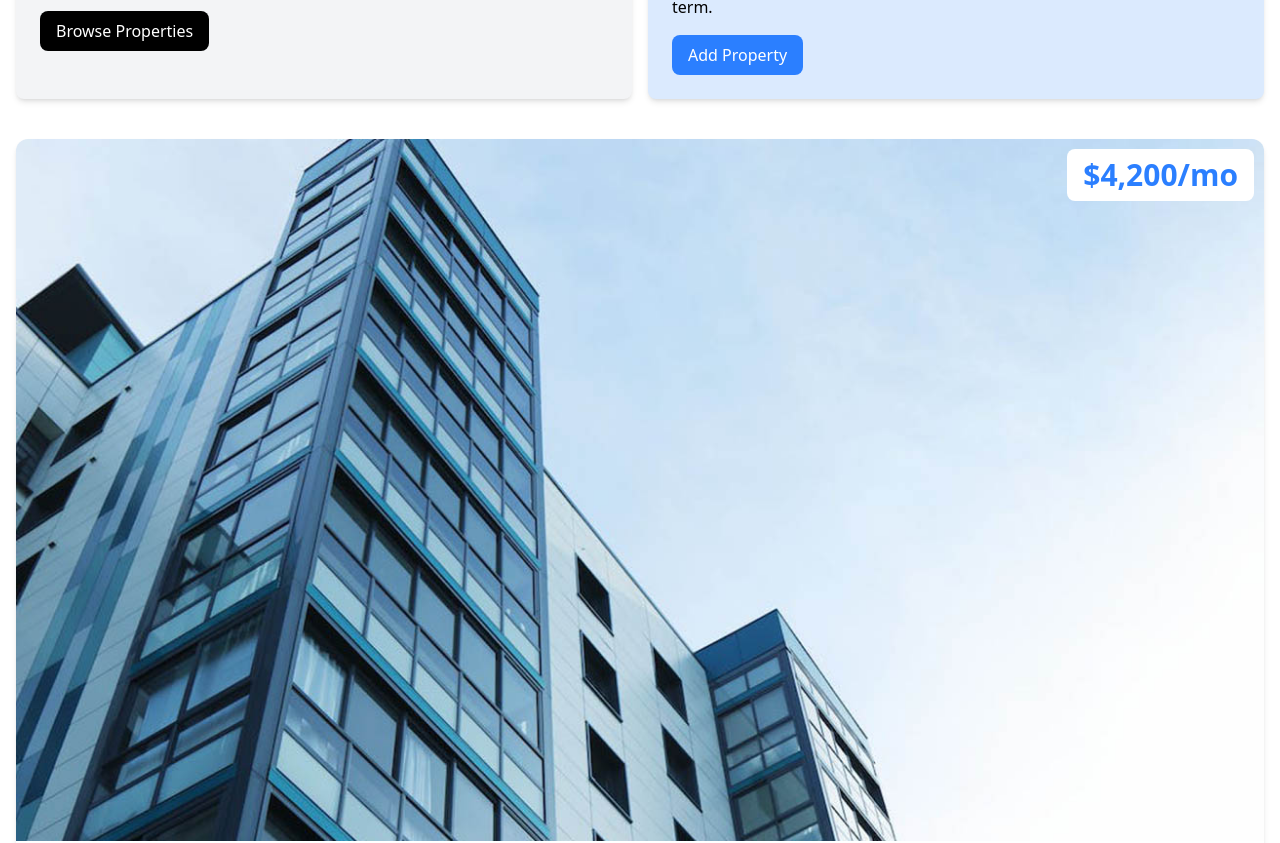
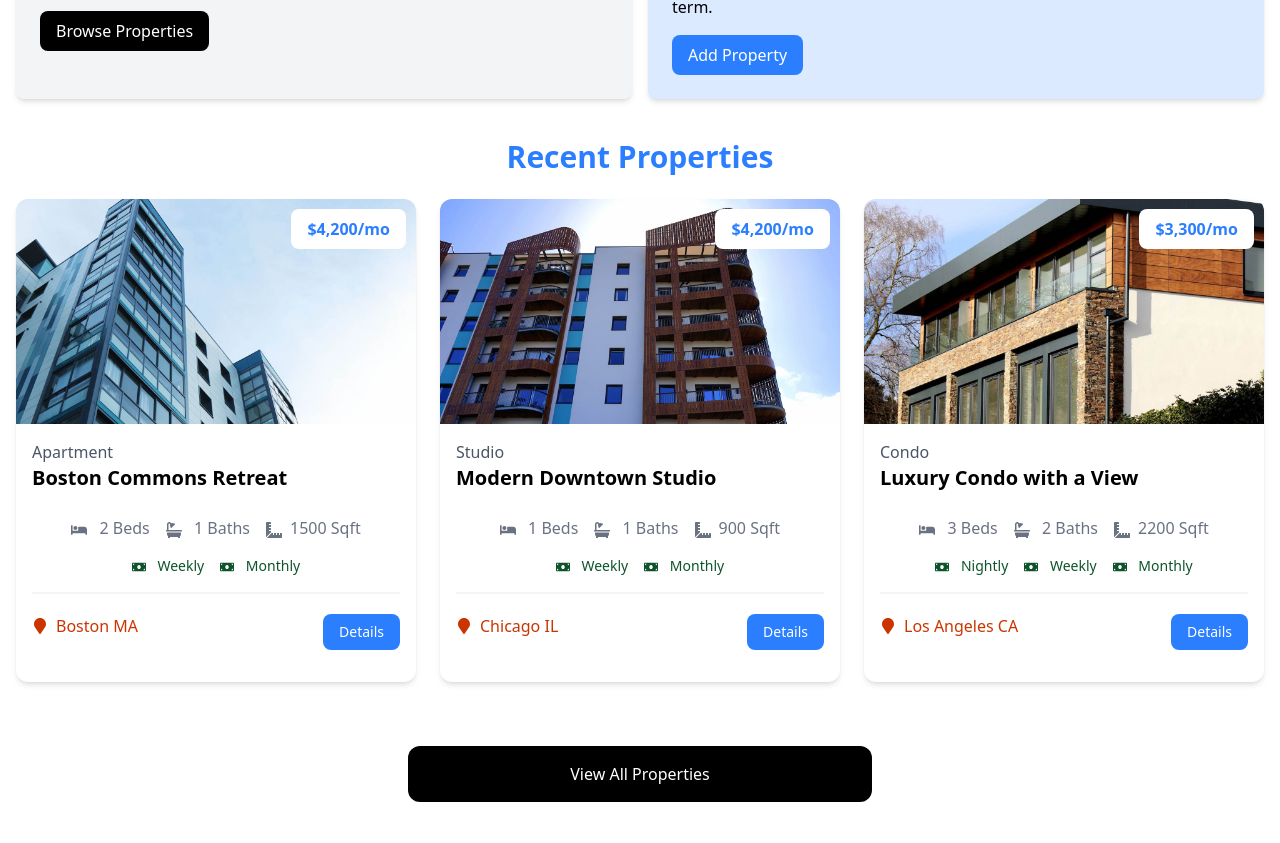
Before and after one commit to chanmin0311/property-pulse-nextjs, a Next.js app: page / in a window 1280 px wide. Shown: the part 538-1381 px from the top of the page. Built offline with nearby package versions, Linux system fonts and the light colour scheme.

Commit message:
added view all ui

```diff
--- a/components/HomeProperties.jsx
+++ b/components/HomeProperties.jsx
@@ -1,5 +1,6 @@
 import properties from "@/properties.json";
 import PropertyCard from "@/components/PropertyCard";
+import Link from "next/link";
 
 const HomeProperties = () => {
     const recentProperties = properties
@@ -7,9 +8,13 @@ const HomeProperties = () => {
         .slice(0, 3);
 
     return (
+        <>
             <section className="px-4 py-6">
                 <div className="container-xl lg:container m-auto">
                     <h2 className="text-3xl font-bold text-blue-500 mb-6 text-center">
+                        Recent Properties
+                    </h2>
+                    <div className="grid grid-cols-1 md:grid-cols-3 gap-6">
                         {recentProperties === 0 ? (
                             <p>No Properties Found</p>
                         ) : (
@@ -20,10 +25,19 @@ const HomeProperties = () => {
                                 />
                             ))
                         )}
-                </h2>
-                <div className="grid grid-cols-1 md:grid-cols-3 gap-6"></div>
+                    </div>
                 </div>
             </section>
+
+            <section className="m-auto max-w-lg my-10 px-6">
+                <Link
+                    href="properties"
+                    className="block bg-black text-white text-center py-4 px-6 rounded-xl hover:bg-gray-700"
+                >
+                    View All Properties
+                </Link>
+            </section>
+        </>
     );
 };
 
```
Lines whose indentation alone changed are shown as unchanged.
